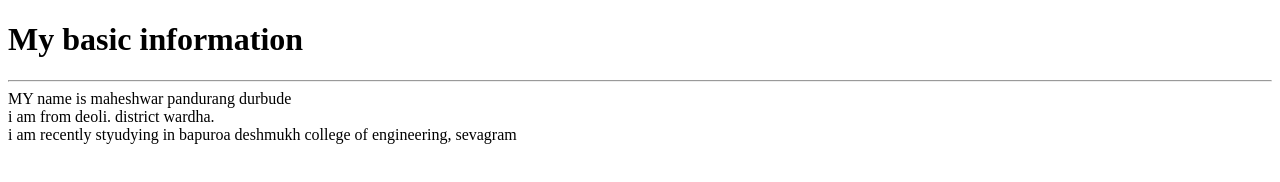
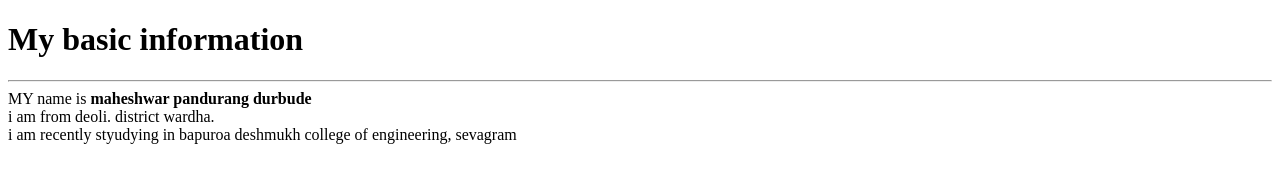
Before and after one commit to maheshdurbude/Html-prg, a plain HTML site: page index.html in a window 1280 px wide. Drawn offline with Linux system fonts and the light colour scheme.

Commit message:
bold name

```diff
--- a/index.html
+++ b/index.html
@@ -5,7 +5,7 @@
 </head>
 <body>
     <h1>My basic information</h1><hr>
-    MY name is maheshwar pandurang durbude<br>i am from deoli.&nbsp;district wardha.<br>i am recently styudying in bapuroa deshmukh college of engineering,&nbsp;sevagram
+    MY name is <b>maheshwar pandurang durbude</b><br>i am from deoli.&nbsp;district wardha.<br>i am recently styudying in bapuroa deshmukh college of engineering,&nbsp;sevagram
     </table>
 </body>
 </html>
```
